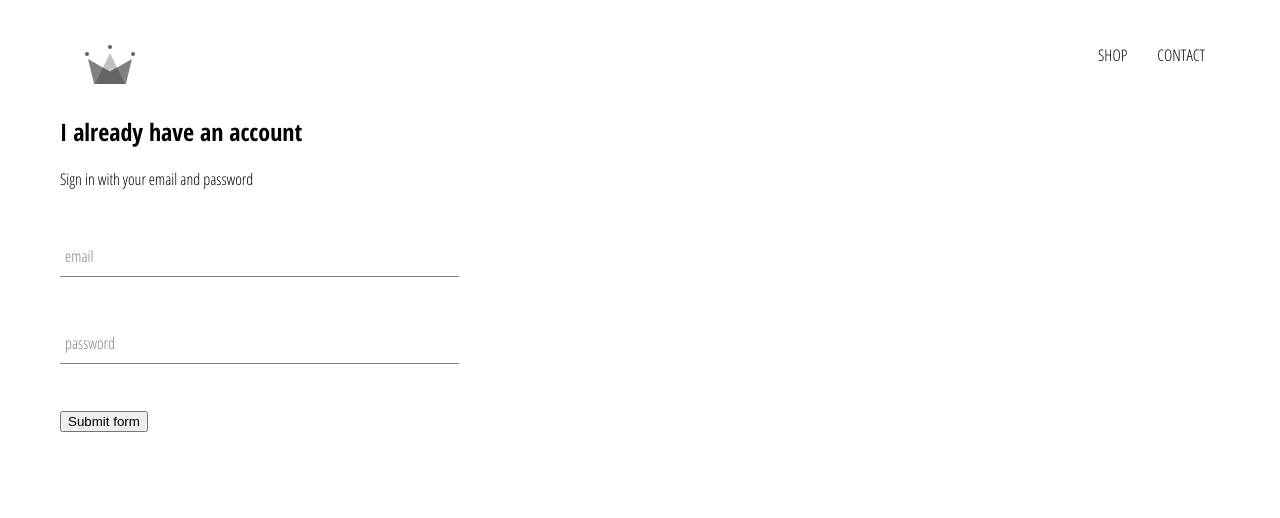
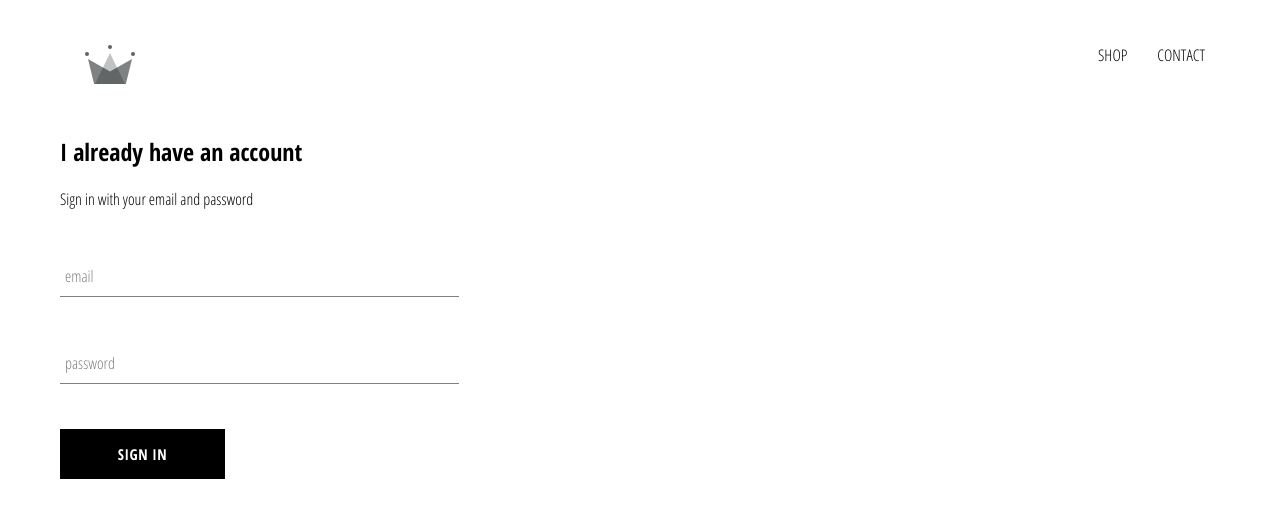
Before and after one commit to Isco170/crwn-clothing, a React (Create React App) app: page /signin in a window 1280 px wide. Shown: the top 518 px of the page. Built offline with nearby package versions, Linux system fonts and the light colour scheme.

Commit message:
Custom button component

```diff
--- /dev/null
+++ b/src/components/custom-button/custom-button.component.jsx
@@ -0,0 +1,11 @@
+import React from "react";
+
+import './custom-button.styles.scss';
+
+const CustomButton = ({ children, ...otherProps }) => (
+    <button className="custom-button" { ...otherProps }>
+        {children}
+    </button>
+);
+
+export default CustomButton;
--- /dev/null
+++ b/src/components/custom-button/custom-button.styles.scss
@@ -0,0 +1,22 @@
+.custom-button {
+    min-width: 165px;
+    width: auto;
+    height: 50px;
+    letter-spacing: 0.5px;
+    line-height: 50px;
+    padding: 0 35px 0 35px;
+    font-size: 15px;
+    background-color: black;
+    color: white;
+    text-transform: uppercase;
+    font-family: 'Open Sans Condensed';
+    font-weight: bolder;
+    border: none;
+    cursor: pointer;
+
+    &:hover {
+      background-color: white;
+      color: black;
+      border: 1px solid black;
+    }
+  }
--- a/src/components/sign-in/sign-in.component.jsx
+++ b/src/components/sign-in/sign-in.component.jsx
@@ -1,6 +1,7 @@
 import React from "react";
 
 import FormInput from "../form-input/form-input.component";
+import CustomButton from "../custom-button/custom-button.component";
 
 import './sign-in.styles.scss';
 
@@ -48,7 +49,7 @@
                         label="password"
                         required />
 
-                    <input type="submit" value="Submit form" />
+                    <CustomButton type="submit" value="Submit form"> Sign in</CustomButton>
                 </form>
             </div>
         )
--- a/src/components/sign-in/sign-in.styles.scss
+++ b/src/components/sign-in/sign-in.styles.scss
@@ -1,3 +1,9 @@
 .sign-in{
     width: 30vw;
+    display: flex;
+    flex-direction: column;
+
+    .title{
+        margin: 10px 0;
+    }
 }
```
